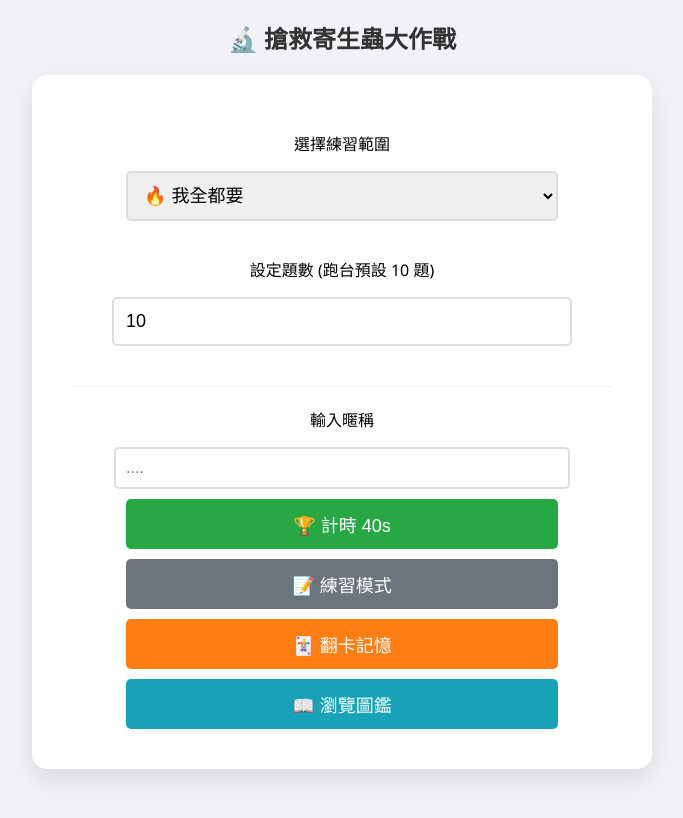
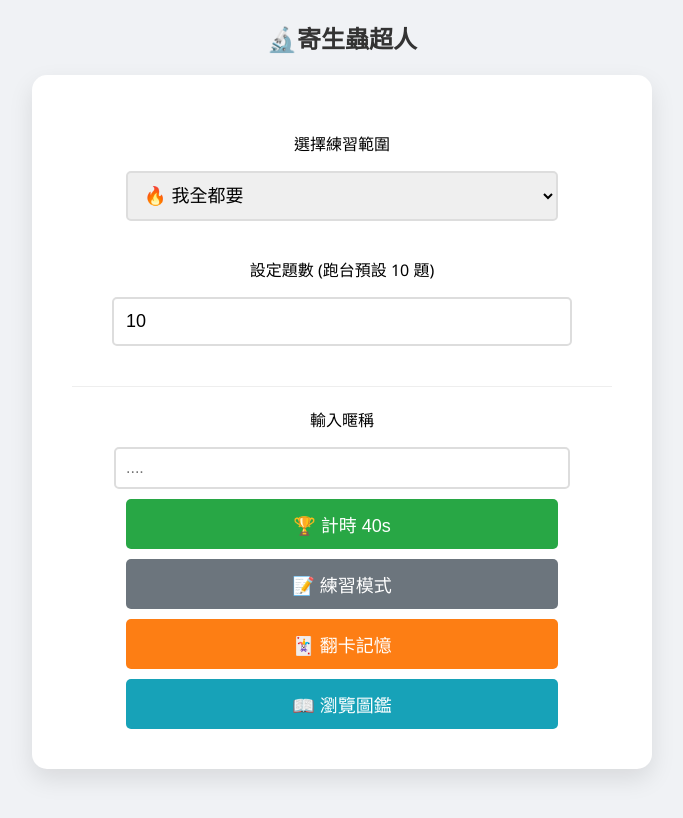
Before and after one commit to juyinln-bm/-, a plain HTML site: page index.html in a window 1280 px wide. Shown: the whole page, without its empty margins (298-981 px from the left). Drawn offline with Linux system fonts and the light colour scheme.

```diff
--- a/index.html
+++ b/index.html
@@ -137,7 +137,7 @@
 <body>
 
     <div id="login-section" class="section active">
-        <h2>🔬 搶救寄生蟲大作戰</h2>
+        <h2>🔬寄生蟲超人</h2>
         <div class="login-box">
 
             <p>選擇練習範圍</p>
```
